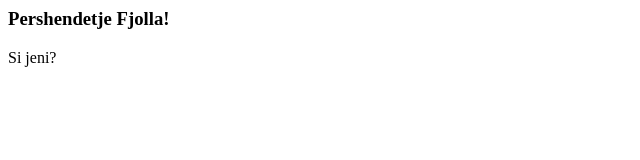
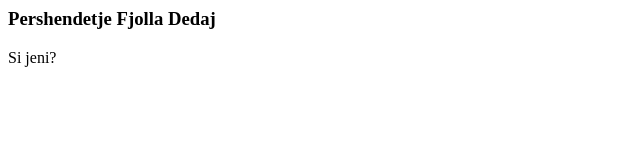
Before and after one commit to fjolladedaj/K-Puna, a plain HTML site: page index.html in a window 1280 px wide. Shown: the full height of the page, 0-640 px from the left. Drawn offline with Linux system fonts and the light colour scheme.

Commit message:
Ndryshim
Fjolla

```diff
--- a/index.html
+++ b/index.html
@@ -3,7 +3,7 @@
   <title>Titulli</title>
   </head>
   <body>
-  <h3>Pershendetje Fjolla!</h3>
+  <h3>Pershendetje Fjolla Dedaj</h3>
   <p>Si jeni?</p>
   </body>
   </html>
```
